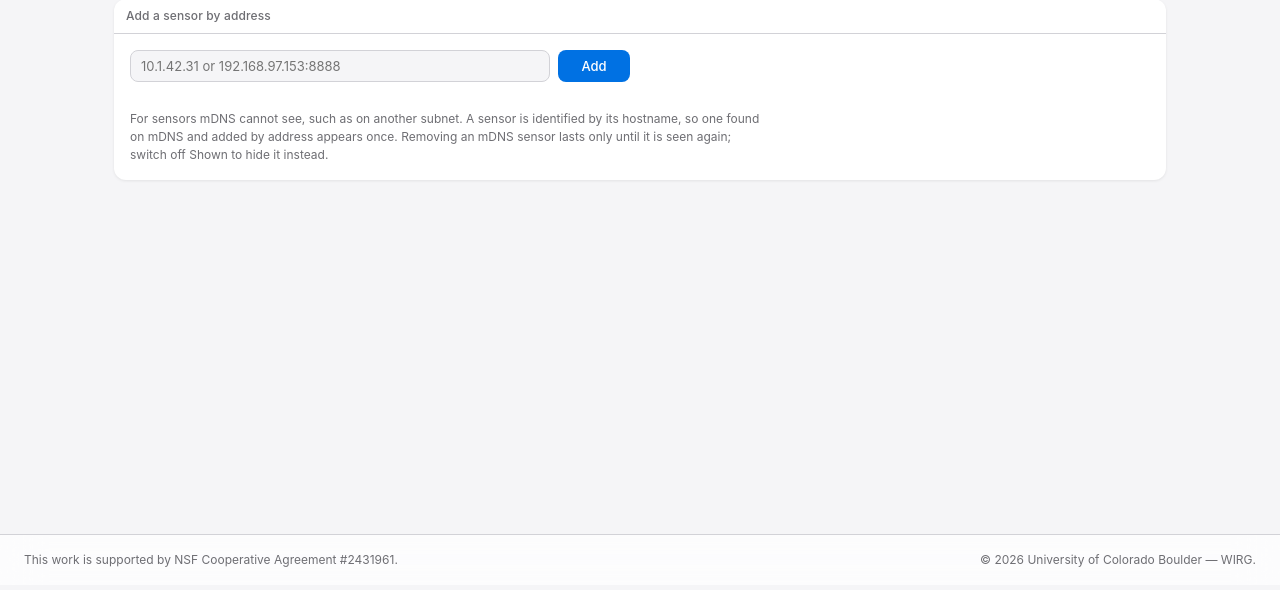
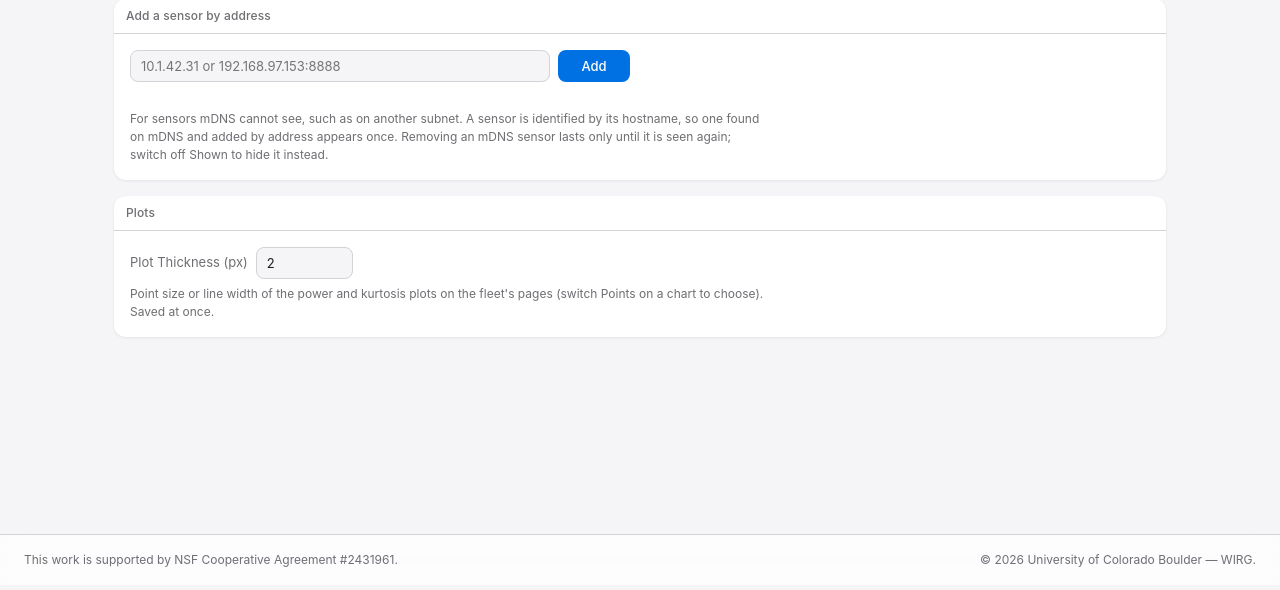
Before and after one commit to NSFCUSWIFTPASS/RFObserver, a Python web app: template src/rfobserver/web/templates/fleet_sensors.html in a window 1280 px wide. Shown: the part 210-800 px from the top of the page. Run offline with Jinja, Linux system fonts and the light colour scheme; the template is opened without the code that fills it, so the values that code supplies are empty.

Commit message:
plots: draw power and kurtosis as points by default, with a thickness setting
A Points switch on every power and kurtosis chart (Dashboard, Live, fleet
Dashboard and Live) and Plot Thickness (px) on the Config page's Display card
(sensor) or the Sensors page (fleet). Both are kept in the UI preferences
(/api/ui-prefs "plot": {points, size}), so they apply in every browser.

```diff
--- /dev/null
+++ b/src/rfobserver/web/static/plot-style.js
@@ -0,0 +1,82 @@
+/*
+ * How the power and kurtosis plots draw: as points (the default) or as a
+ * line, and how thick (px). Saved in the UI preferences (PUT /api/ui-prefs
+ * {"plot": {...}}), so it applies in every browser: the sensor keeps its own,
+ * the fleet its own. The "Points" switches on the charts (inputs with
+ * data-plot-points) and the thickness field (#plot-size, on the Config page
+ * or the fleet's Sensors page) change it; the charts redraw through onChange.
+ */
+(function () {
+    "use strict";
+    const plot = { points: true, size: 2 };
+    const listeners = [];
+
+    function apply(p) {
+        if (!p || typeof p !== "object") return;
+        if (typeof p.points === "boolean") plot.points = p.points;
+        if (typeof p.size === "number" && isFinite(p.size)) plot.size = p.size;
+    }
+
+    function sync() {
+        document.querySelectorAll("input[data-plot-points]").forEach(function (b) {
+            b.checked = plot.points;
+        });
+        const size = document.getElementById("plot-size");
+        if (size && document.activeElement !== size) size.value = String(plot.size);
+    }
+
+    function notify() {
+        sync();
+        listeners.forEach(function (fn) {
+            try { fn(plot); } catch (_) { /* one chart's error must not stop the others */ }
+        });
+    }
+
+    function save(change) {
+        apply(change);
+        notify();
+        return fetch("/api/ui-prefs", {
+            method: "PUT",
+            headers: { "Content-Type": "application/json" },
+            body: JSON.stringify({ plot: change }),
+        }).catch(function () { /* applied here; not saved */ });
+    }
+
+    // A dot's radius for the current thickness.
+    function radius() { return plot.size * 0.75 + 0.5; }
+
+    function dot(ctx, x, y) {
+        ctx.beginPath();
+        ctx.arc(x, y, radius(), 0, 2 * Math.PI);
+        ctx.fill();
+    }
+
+    function bind() {
+        document.querySelectorAll("input[data-plot-points]").forEach(function (b) {
+            b.checked = plot.points;
+            b.addEventListener("change", function () { save({ points: b.checked }); });
+        });
+        const size = document.getElementById("plot-size");
+        if (size) {
+            size.value = String(plot.size);
+            size.addEventListener("change", function () {
+                const v = Number(size.value);
+                if (!isFinite(v) || v < 1 || v > 8) { size.value = String(plot.size); return; }
+                save({ size: v });
+            });
+        }
+    }
+
+    window.RFObsPlot = {
+        get: function () { return plot; },
+        onChange: function (fn) { listeners.push(fn); },
+        dot: dot,
+    };
+
+    if (document.readyState === "loading") document.addEventListener("DOMContentLoaded", bind);
+    else bind();
+    fetch("/api/ui-prefs")
+        .then(function (r) { return r.ok ? r.json() : null; })
+        .then(function (d) { if (d) { apply(d.plot); notify(); } })
+        .catch(function () { /* defaults */ });
+})();
--- a/src/rfobserver/web/static/style.css
+++ b/src/rfobserver/web/static/style.css
@@ -670,6 +670,11 @@ body {
     z-index: 1;
 }
 
+/* The Points switch sits in the Live trace's legend. */
+#ts-legend {
+    align-items: center;
+}
+
 .legend-item {
     font-size: 10px;
     font-weight: 500;
@@ -2373,6 +2378,19 @@ body {
     color: var(--text-primary);
 }
 
+.fleet-add input#plot-size {
+    flex: 0 0 90px;
+}
+
+.fleet-plot-card {
+    margin-top: 16px;
+}
+
+.fleet-plot-label {
+    font-size: 13px;
+    color: var(--text-secondary);
+}
+
 .fleet-add input:focus {
     outline: none;
     border-color: var(--accent);
@@ -2521,7 +2539,8 @@ body {
     }
 }
 
-.fleet-live-power .toggle-label {
+.fleet-live-power .toggle-label,
+.fleet-live-kurtosis .toggle-label {
     margin-left: 0;
 }
 
@@ -3105,7 +3124,8 @@ body {
     white-space: nowrap;
 }
 
-.fleet-live-power .card-header .fleet-live-toggles {
+.fleet-live-power .card-header .fleet-live-toggles,
+.fleet-live-kurtosis .card-header .fleet-live-toggles {
     margin-left: auto;
     white-space: nowrap;
 }
--- a/src/rfobserver/web/templates/fleet_sensors.html
+++ b/src/rfobserver/web/templates/fleet_sensors.html
@@ -35,8 +35,23 @@
             </p>
         </div>
     </div>
+
+    <div class="card full-width fleet-add-card fleet-plot-card">
+        <div class="card-header">Plots</div>
+        <div class="card-body">
+            <div class="fleet-add">
+                <label for="plot-size" class="fleet-plot-label">Plot Thickness (px)</label>
+                <input type="number" id="plot-size" min="1" max="8" step="0.5" value="2">
+            </div>
+            <p class="fleet-note">
+                Point size or line width of the power and kurtosis plots on the fleet's pages
+                (switch Points on a chart to choose). Saved at once.
+            </p>
+        </div>
+    </div>
 </div>
 
+<script src="/static/plot-style.js"></script>
 <script>
 (function () {
     "use strict";
```
Also changed, not shown: src/rfobserver/fleet/app.py (+8 -1 lines), src/rfobserver/web/routes/api.py (+36 -0 lines), src/rfobserver/web/static/averaged.js (+15 -2 lines), src/rfobserver/web/static/fleet-live.js (+12 -1 lines), src/rfobserver/web/templates/averaged.html (+9 -0 lines), src/rfobserver/web/templates/config.html (+7 -0 lines), src/rfobserver/web/templates/dashboard.html (+33 -18 lines), src/rfobserver/web/templates/fleet_live.html (+11 -0 lines), tests/unit/test_fleet.py (+7 -0 lines), tests/unit/test_plot_style_ui.py (added, +56 -0 lines), tests/unit/test_web_routes.py (+34 -0 lines).
